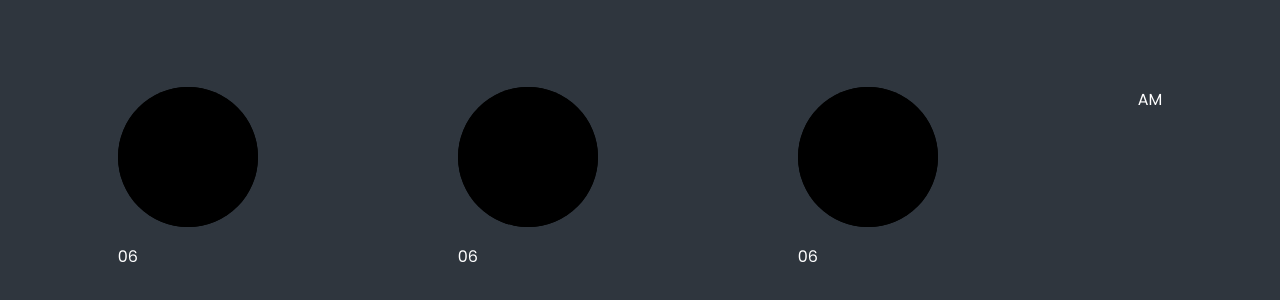
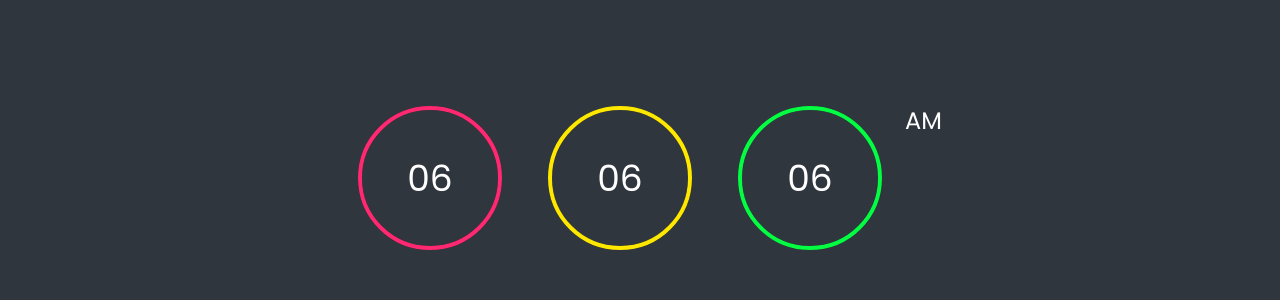
Before and after one commit to josecossi89/clockApp, a plain HTML site: page index.html in a window 1280 px wide. Shown: the part 222-522 px from the top of the page. Drawn offline with Linux system fonts and the light colour scheme.

Commit message:
styles for seconds added

```diff
--- a/styles.css
+++ b/styles.css
@@ -6,6 +6,7 @@
   box-sizing: border-box;
   font-family: "Poppins", sans-serif;
 }
+
 body {
   display: flex;
   justify-content: center;
@@ -19,3 +20,45 @@ body {
   gap: 40px;
   color: #ffffff;
 }
+
+#time .circle {
+  position: relative;
+  width: 150px;
+  height: 150px;
+  display: flex;
+  justify-content: center;
+  align-items: center;
+}
+
+#time .circle svg {
+  position: relative;
+  width: 150px;
+  height: 150px;
+  transform: rotate(270deg);
+}
+
+#time .circle svg circle {
+  width: 100%;
+  height: 100%;
+  fill: transparent;
+  stroke: #191919;
+  stroke-width: 4;
+  transform: translate(5px, 5px);
+}
+
+#time .circle svg circle:nth-child(2) {
+  stroke: var(--clr);
+  stroke-dasharray: 440;
+}
+#time div {
+  position: absolute;
+  text-align: center;
+  font-weight: 500;
+  font-size: 1.5em;
+}
+
+#time .ap {
+  position: relative;
+  font-size: 1em;
+  transform: translateX(-20px);
+}
```
